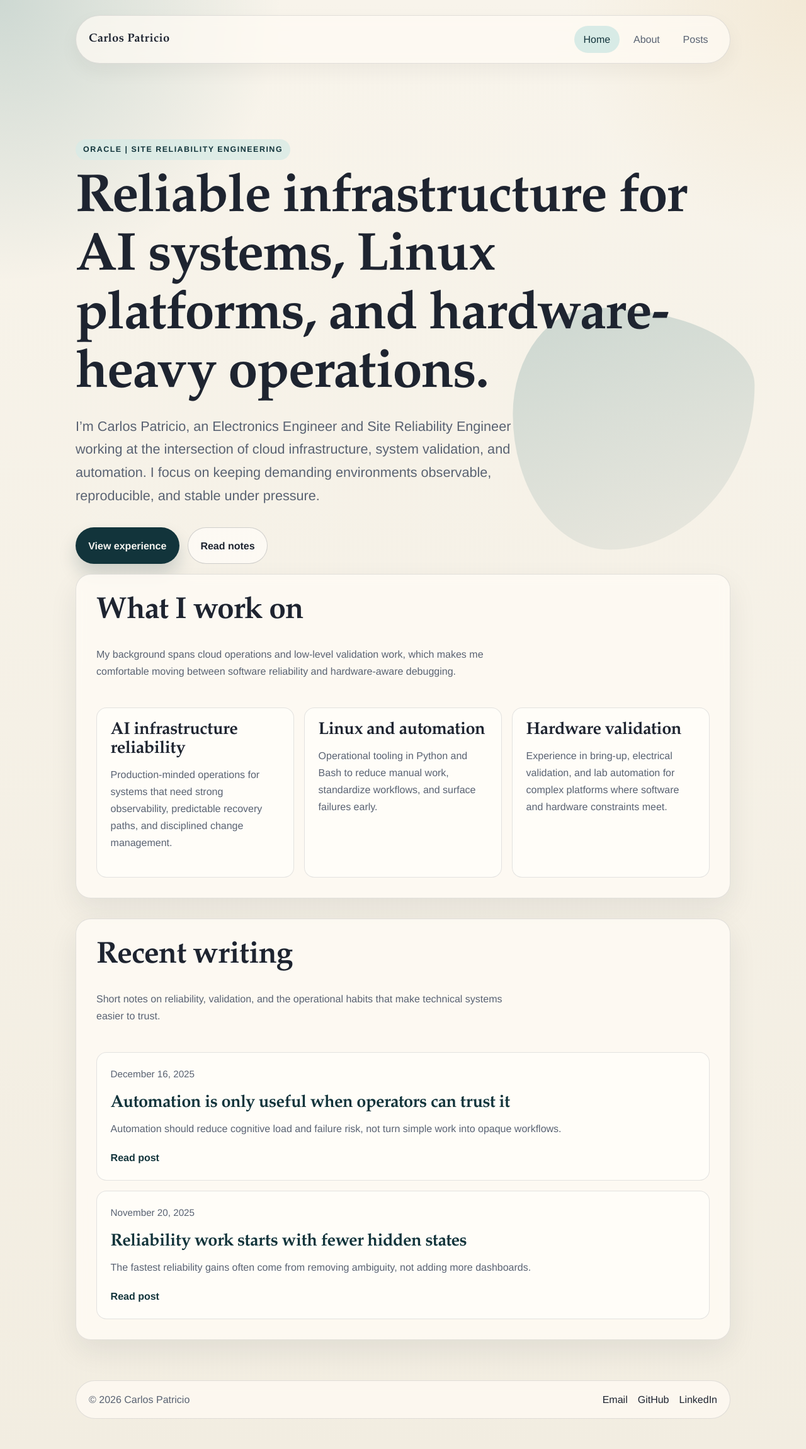
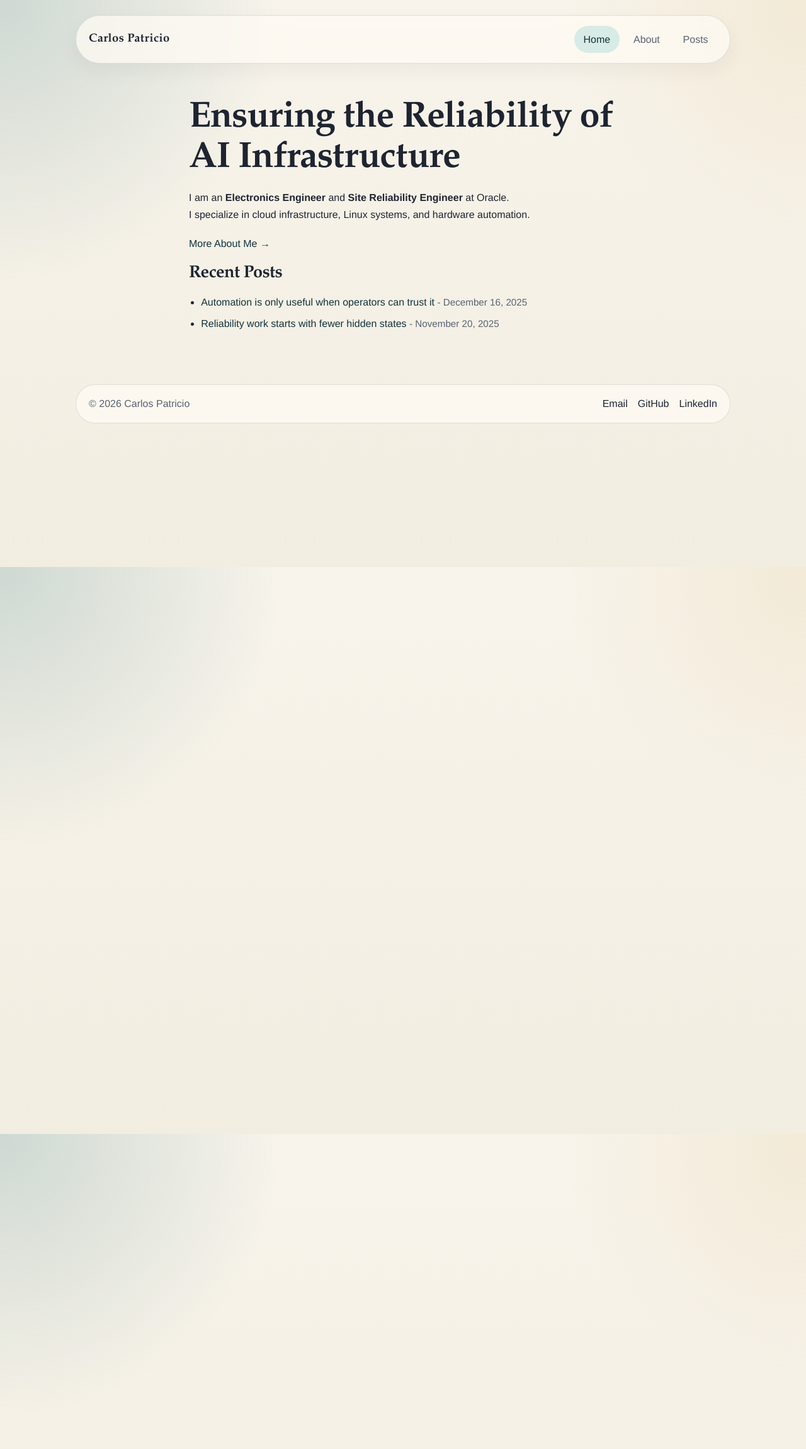
Before and after one commit to capatric/capatric.github.io, a Jekyll site: the page built from index.md, in a window 1280 px wide. Shown: the whole page at 63% size. Built offline with Jekyll 4.4.1, drawn with Linux system fonts in a browser that asks for light colours.

Commit message:
Minimalist Home page added

```diff
--- a/assets/css/style.css
+++ b/assets/css/style.css
@@ -125,6 +125,14 @@ pre code {
 
 main.container {
     padding: 3.5rem 0 4rem;
+}
+
+.page-home main.container {
+    max-width: 680px;
+}
+
+.page-home h1 {
+    font-size: clamp(2.6rem, 7vw, 3.6rem);
 }
 
 h1,
@@ -313,6 +321,11 @@ li + li {
     font-weight: 700;
 }
 
+.home-post-date {
+    color: var(--muted);
+    font-size: 0.95rem;
+}
+
 .page-header,
 .post-header {
     margin-bottom: 2rem;
--- a/index.md
+++ b/index.md
@@ -4,52 +4,20 @@ title: Home
 description: Carlos Patricio builds reliable AI infrastructure and Linux automation for cloud and hardware-heavy environments.
 ---
 
-<section class="hero">
-  <p class="eyebrow">Oracle | Site Reliability Engineering</p>
-  <h1>Reliable infrastructure for AI systems, Linux platforms, and hardware-heavy operations.</h1>
-  <p class="lead">I’m Carlos Patricio, an Electronics Engineer and Site Reliability Engineer working at the intersection of cloud infrastructure, system validation, and automation. I focus on keeping demanding environments observable, reproducible, and stable under pressure.</p>
-  <div class="hero-actions">
-    <a class="button button-primary" href="{{ '/about' | relative_url }}">View experience</a>
-    <a class="button button-secondary" href="{{ '/posts' | relative_url }}">Read notes</a>
-  </div>
-</section>
+# Ensuring the Reliability of AI Infrastructure
 
-<section class="section-block">
-  <div class="section-heading">
-    <h2>What I work on</h2>
-    <p>My background spans cloud operations and low-level validation work, which makes me comfortable moving between software reliability and hardware-aware debugging.</p>
-  </div>
+I am an **Electronics Engineer** and **Site Reliability Engineer** at Oracle.
+I specialize in cloud infrastructure, Linux systems, and hardware automation.
 
-  <div class="feature-grid">
-    <article class="feature-card">
-      <h3>AI infrastructure reliability</h3>
-      <p>Production-minded operations for systems that need strong observability, predictable recovery paths, and disciplined change management.</p>
-    </article>
-    <article class="feature-card">
-      <h3>Linux and automation</h3>
-      <p>Operational tooling in Python and Bash to reduce manual work, standardize workflows, and surface failures early.</p>
-    </article>
-    <article class="feature-card">
-      <h3>Hardware validation</h3>
-      <p>Experience in bring-up, electrical validation, and lab automation for complex platforms where software and hardware constraints meet.</p>
-    </article>
-  </div>
-</section>
+[More About Me &rarr;]({{ '/about' | relative_url }})
 
-<section class="section-block">
-  <div class="section-heading">
-    <h2>Recent writing</h2>
-    <p>Short notes on reliability, validation, and the operational habits that make technical systems easier to trust.</p>
-  </div>
+### Recent Posts
 
-  <div class="post-list">
-    {% for post in site.posts limit:3 %}
-    <article class="post-card">
-      <p class="post-meta">{{ post.date | date: "%B %d, %Y" }}</p>
-      <h3><a href="{{ post.url }}">{{ post.title }}</a></h3>
-      <p>{{ post.excerpt }}</p>
-      <a class="text-link" href="{{ post.url }}">Read post</a>
-    </article>
-    {% endfor %}
-  </div>
-</section>
+<ul>
+  {% for post in site.posts limit:3 %}
+    <li>
+      <a href="{{ post.url }}">{{ post.title }}</a>
+      <span class="home-post-date">- {{ post.date | date: "%B %d, %Y" }}</span>
+    </li>
+  {% endfor %}
+</ul>
```
